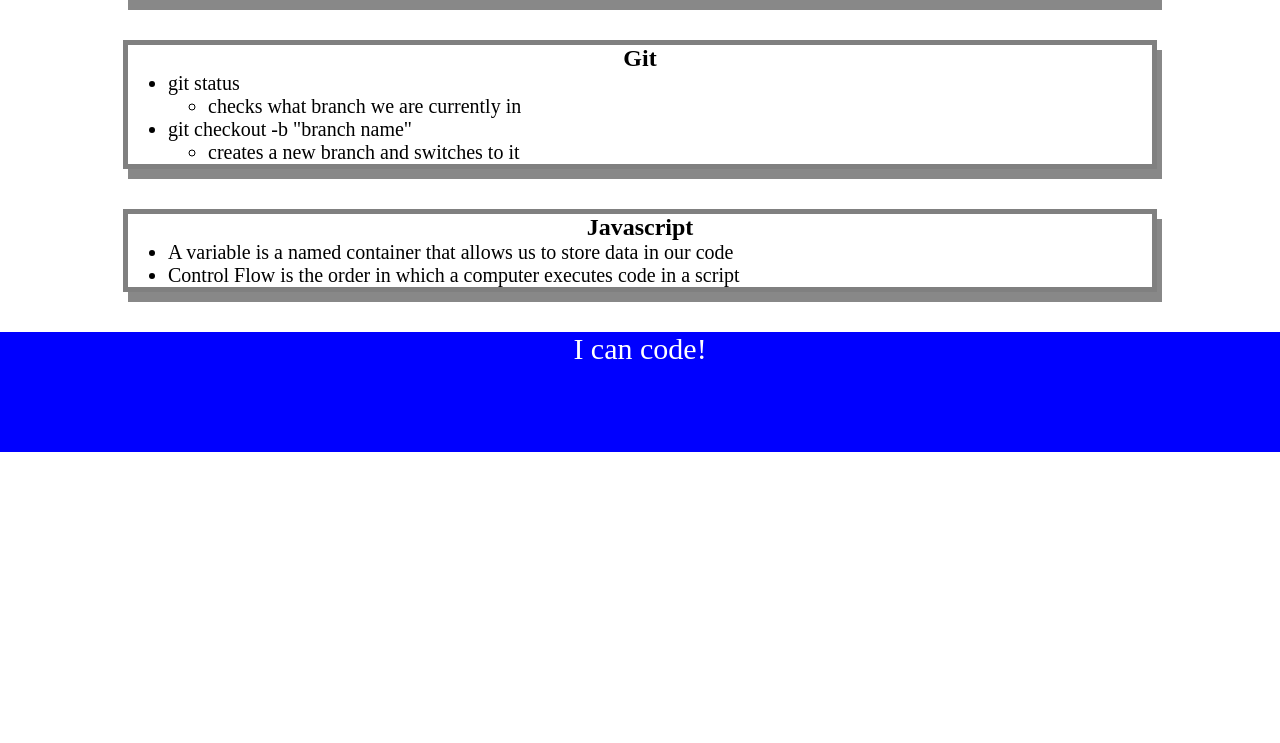
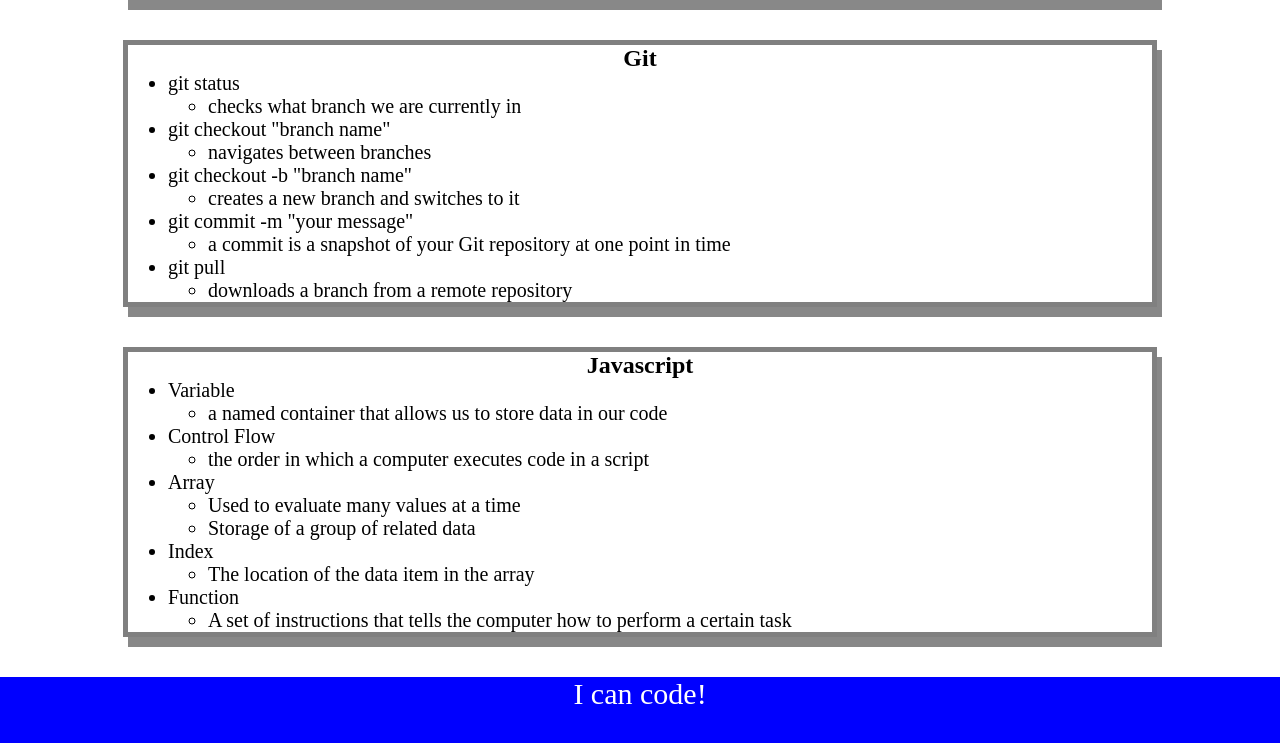
Before and after one commit to NickBicknell/Prework-Study-Guide, a plain HTML site: page index.html in a window 1280 px wide. Shown: the part 1194-1937 px from the top of the page. Before the commit the page ends 1646 px from the top, so only its background shows below. Drawn offline with Linux system fonts and the light colour scheme.

Commit message:
added notes to HTML

```diff
--- a/index.html
+++ b/index.html
@@ -92,9 +92,21 @@
           <ul>
             <li>checks what branch we are currently in</li>
           </ul>
+          <li>git checkout "branch name"</li>
+          <ul>
+            <li>navigates between branches</li>
+          </ul>
           <li>git checkout -b "branch name"</li>
           <ul>
             <li>creates a new branch and switches to it</li>
+          </ul>
+          <li>git commit -m "your message"</li>
+          <ul>
+            <li>a commit is a snapshot of your Git repository at one point in time</li>
+          </ul>
+          <li>git pull</li>
+          <ul>
+            <li>downloads a branch from a remote repository</li>
           </ul>
         </ul>
       </section>
@@ -102,8 +114,27 @@
       <section class="card" id="javascript-section">
         <h2>Javascript</h2>
         <ul>
-          <li>A variable is a named container that allows us to store data in our code</li>
-          <li>Control Flow is the order in which a computer executes code in a script</li>
+          <li>Variable</li>
+          <ul>
+            <li>a named container that allows us to store data in our code</li>
+          </ul>
+          <li>Control Flow</li>
+          <ul>
+            <li>the order in which a computer executes code in a script</li>
+          </ul>
+          <li>Array</li>
+          <ul>
+            <li>Used to evaluate many values at a time</li>
+            <li>Storage of a group of related data</li>
+          </ul>
+          <li>Index</li>
+          <ul>
+            <li>The location of the data item in the array</li>
+          </ul>
+          <li>Function</li>
+          <ul>
+            <li>A set of instructions that tells the computer how to perform a certain task</li>
+          </ul>
         </ul>
       </section>
     </main>
```
